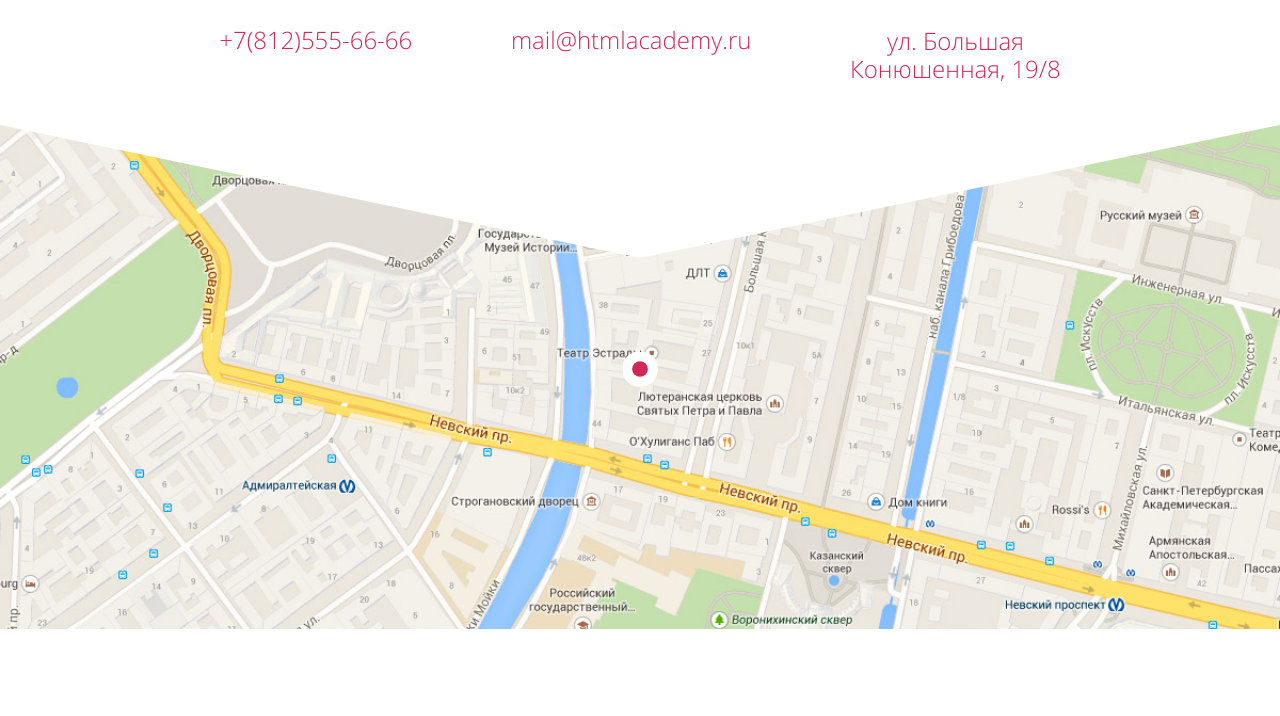
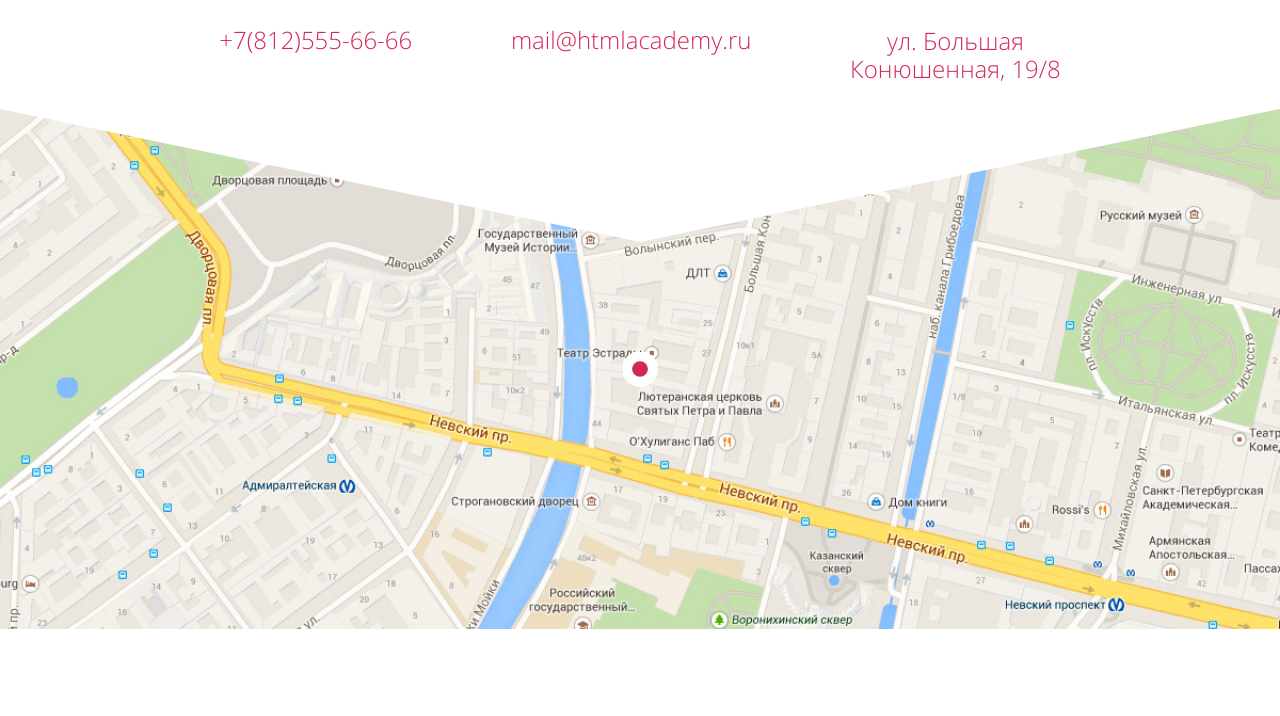
Before and after one commit to klaid87/Pink, a website: page src/index.html in a window 1280 px wide. Shown: the part 3500-4216 px from the top of the page. Drawn offline with Linux system fonts and the light colour scheme.

Commit message:
Правки в коде

```diff
--- a/src/scss/blocks/location.scss
+++ b/src/scss/blocks/location.scss
@@ -20,11 +20,11 @@
     display: block;
     position: absolute;
     left: 0;
-    top: -1px;
-    height: 150px;
+    top: 0;
+    height: 100%;
     width: 100%;
-    background: url("../images/svg/triangle-footer.svg") no-repeat center;
-    background-size: cover;
+    background: url("../images/svg/triangle-footer.svg") no-repeat center top;
+    background-size: contain;
   }
 }
 
```
Also changed, not shown: src/form.html (+1 -1 lines), src/photo.html (+1 -1 lines), src/css/style.css.
